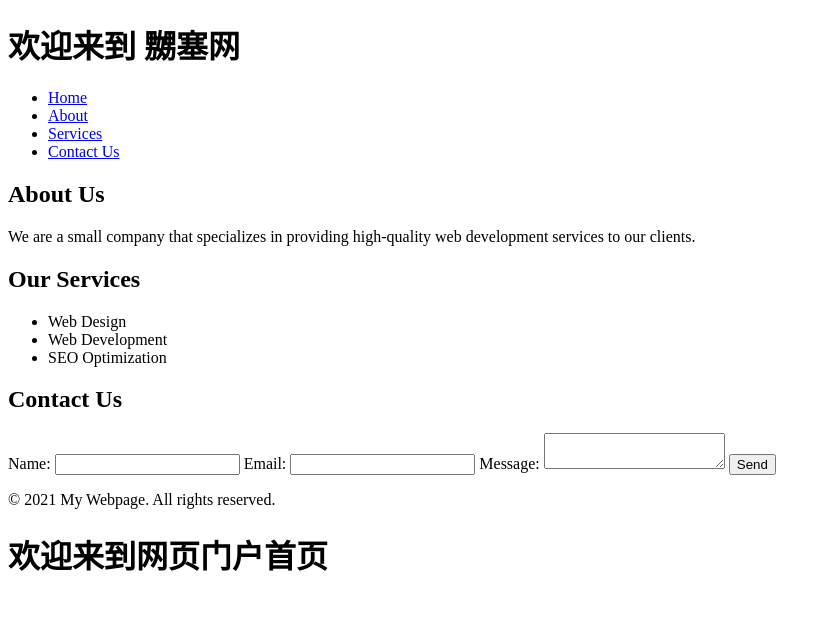
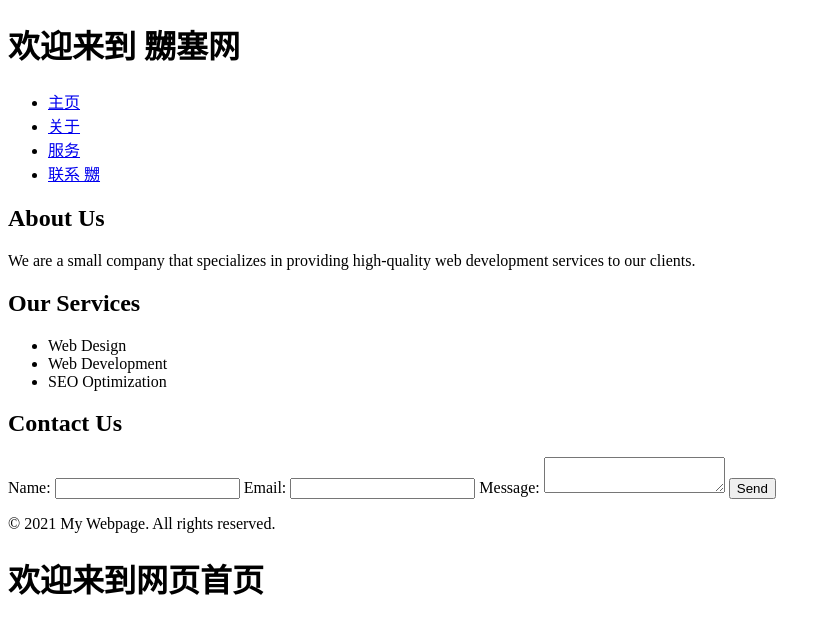
Before and after one commit to daopica/daopica.github.io, a plain HTML site: page index.html in a window 1280 px wide. Shown: the whole page, without its empty margins (0-831 px from the left). Drawn offline with Linux system fonts and the light colour scheme.

Commit message:
Update index.html

```diff
--- a/index.html
+++ b/index.html
@@ -9,10 +9,10 @@
 		<h1>欢迎来到 嬲塞网</h1>
 		<nav>
 			<ul>
-				<li><a href="#">Home</a></li>
-				<li><a href="#">About</a></li>
-				<li><a href="#">Services</a></li>
-				<li><a href="#">Contact Us</a></li>
+				<li><a href="#">主页</a></li>
+				<li><a href="#">关于</a></li>
+				<li><a href="#">服务</a></li>
+				<li><a href="#">联系 嬲</a></li>
 			</ul>
 		</nav>
 	</header>
@@ -48,7 +48,7 @@
 
 
 
-    <h1>欢迎来到网页门户首页</h1>
+    <h1>欢迎来到网页首页</h1>
       </a>
     </div>
     <!-- 在这里添加其他页面内容，例如页脚等 -->
```
